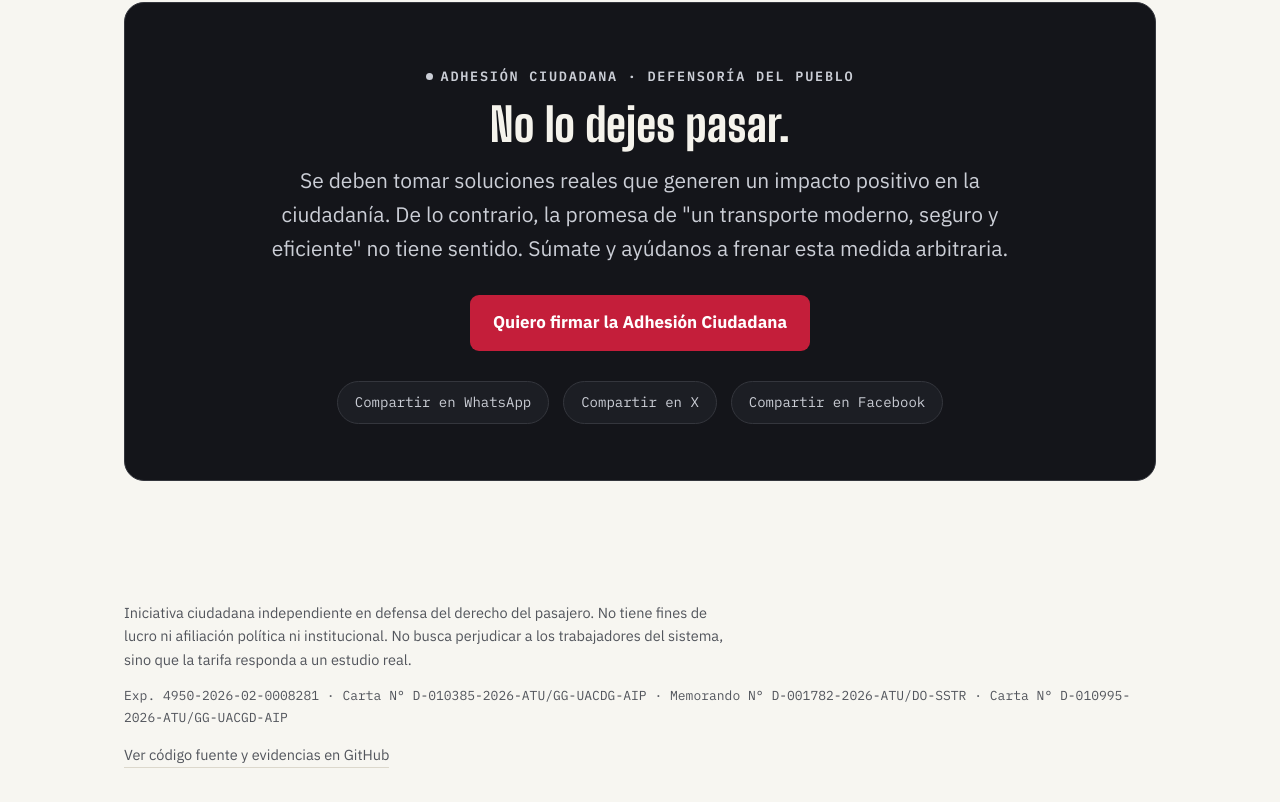
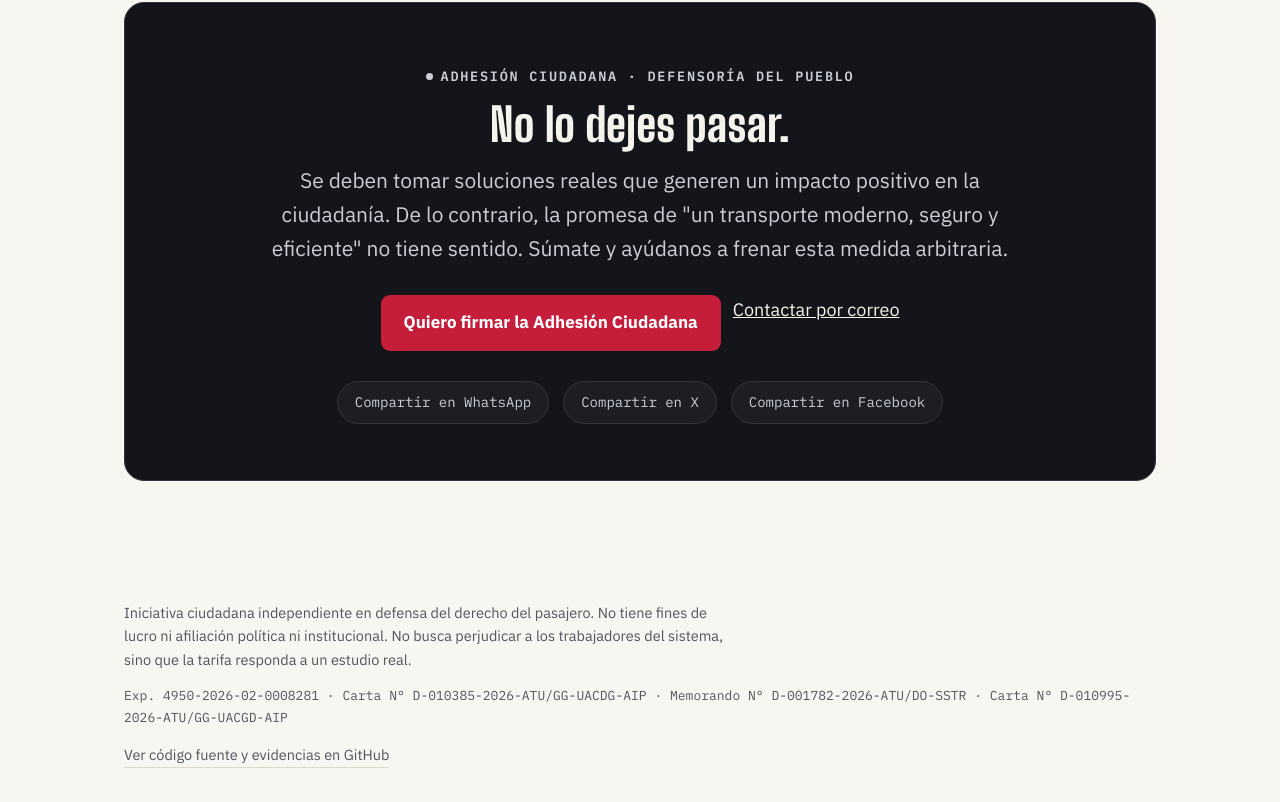
Before and after one commit to noalasubida/noalasubida.github.io, a plain HTML site: page index.html in a window 1280 px wide. Shown: the part 7559-8361 px from the top of the page. Drawn offline with Linux system fonts and the light colour scheme.

Commit message:
Update index.html

```diff
--- a/index.html
+++ b/index.html
@@ -965,6 +965,7 @@ footer .wrap{ display:flex; flex-direction:column; gap:14px; }
         <div class="btn-row">
           <!-- Reemplaza este enlace por tu formulario o canal real de firma -->
           <a href="https://www.messenger.com/t/61580752985072" class="btn btn-primary">Quiero firmar la Adhesión Ciudadana</a>
+          <a href="mailto:noalasubida@protonmail.com class="btn btn-primary">Contactar por correo</a>
         </div>
         <div class="share-row">
           <a class="share-link" data-network="whatsapp" href="#" target="_blank" rel="noopener">Compartir en WhatsApp</a>
```
